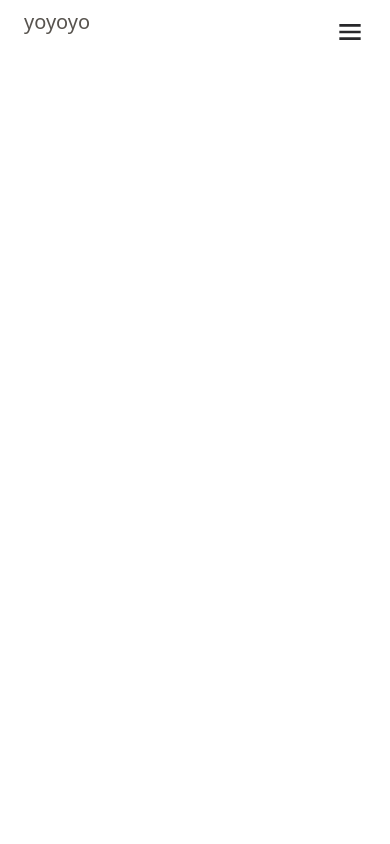
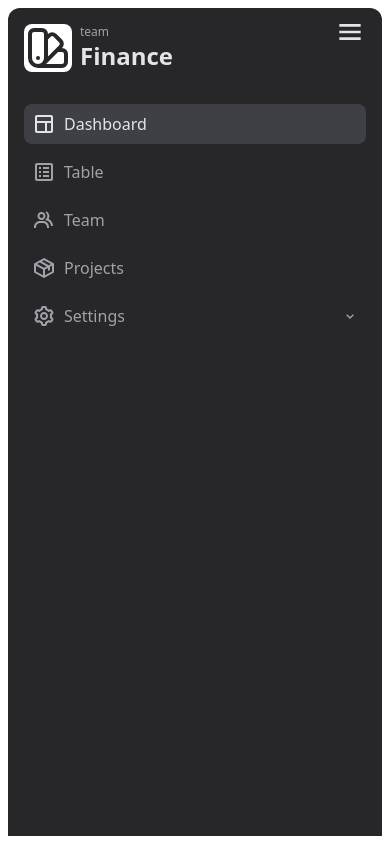
Before and after one commit to dantehduran/dashboard-next-tailwind, a Next.js app: page / in a window 390 px wide. Both pictures are taken after a click on the button "menu". Built offline with nearby package versions, Linux system fonts and the light colour scheme.

Commit message:
sidebar full width on mobile

```diff
--- a/components/sidebar/Sidebar.tsx
+++ b/components/sidebar/Sidebar.tsx
@@ -11,7 +11,7 @@ interface Props {
 
 const Sidebar = ({ setIsSidebarCollapsed, isSidebarCollapsed }: Props) => {
 	return (
-		<div className='h-full rounded-xl bg-zinc-800 text-zinc-400'>
+		<div className='min-h-screen rounded-xl bg-zinc-800 text-zinc-400'>
 			<div className='flex items-center justify-between py-4 px-4 text-zinc-200 sidebar-collapsed:justify-center'>
 				<div className='flex space-x-2 sidebar-collapsed:hidden'>
 					<HiOutlineColorSwatch className='h-12 w-12 rounded-lg bg-white text-zinc-800 ' />
@@ -23,6 +23,7 @@ const Sidebar = ({ setIsSidebarCollapsed, isSidebarCollapsed }: Props) => {
 				<button
 					type='button'
 					aria-label='collapse'
+					className='hidden md:block'
 					onClick={() => {
 						setIsSidebarCollapsed(!isSidebarCollapsed);
 					}}
--- a/pages/_app.tsx
+++ b/pages/_app.tsx
@@ -1,34 +1,56 @@
 import '@/styles/globals.css';
 
 import type { AppProps } from 'next/app';
-import { useState } from 'react';
+import { useEffect, useState } from 'react';
 import Sidebar from '@/components/sidebar/Sidebar';
 import { BiMenu } from 'react-icons/bi';
+import useBreakpoint from '@/hooks/useBreakpoint';
 
 function MyApp({ Component, pageProps }: AppProps) {
 	const [isSidebarCollapsed, setIsSidebarCollapsed] = useState(true);
+	const [isSidebarOpen, setIsSidebarOpen] = useState(false);
+	const breakpoint = useBreakpoint();
+	useEffect(() => {
+		if (breakpoint !== 'md' && breakpoint !== 'sm') setIsSidebarOpen(false);
+	}, [breakpoint]);
 	return (
 		<div
-			className={`relative flex h-screen space-x-4 overflow-hidden  bg-white p-2 ${
+			className={`relative flex h-screen space-x-4 overflow-hidden bg-white p-2 ${
 				isSidebarCollapsed ? ' sidebar-collapsed' : ' '
-			}`}
+			} `}
 		>
-			<div className='sticky  hidden w-64 overflow-x-auto sidebar-collapsed:w-20 md:inline-block'>
+			<div
+				className={`sticky overflow-x-auto sidebar-collapsed:w-20 md:inline-block md:w-64 ${
+					isSidebarOpen ? 'flex-1' : 'hidden'
+				}`}
+			>
 				<Sidebar
 					setIsSidebarCollapsed={setIsSidebarCollapsed}
 					isSidebarCollapsed={isSidebarCollapsed}
 				/>
 			</div>
 
-			<div className='relative flex-1 overflow-auto'>
+			<div
+				className={`relative   overflow-auto ${
+					isSidebarOpen ? 'hidden' : 'flex-1'
+				}`}
+			>
 				<Component {...pageProps} />
-				<button
-					aria-label='menu'
-					className='fixed top-4 right-6 z-20 block md:hidden'
-				>
-					<BiMenu className='h-8 w-8 text-zinc-800' />
-				</button>
 			</div>
+			<button
+				aria-label='menu'
+				className='z-80 fixed top-4 right-6 block md:hidden'
+				onClick={() => {
+					setIsSidebarOpen(!isSidebarOpen);
+					setIsSidebarCollapsed(false);
+				}}
+			>
+				<BiMenu
+					className={`h-8 w-8  ${
+						isSidebarOpen ? 'text-zinc-200' : 'text-zinc-800'
+					}`}
+				/>
+			</button>
 		</div>
 	);
 }
```
